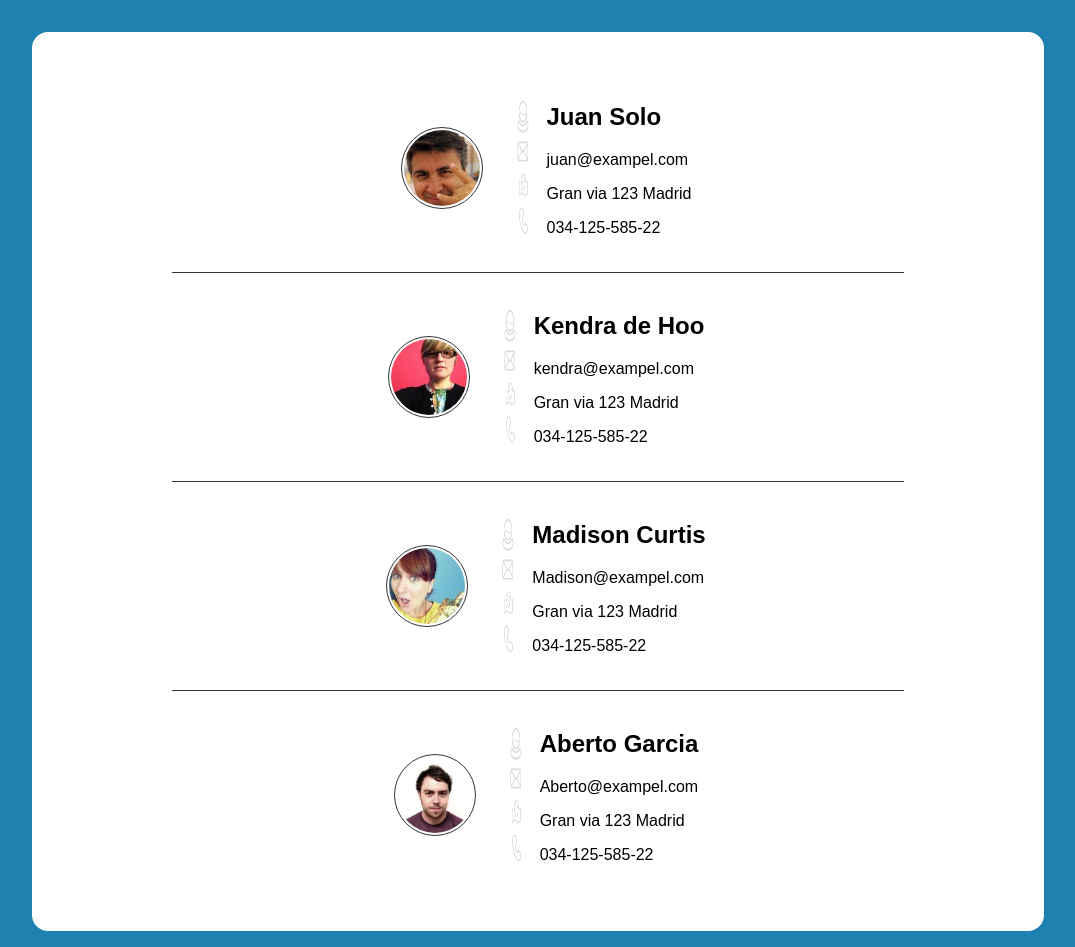
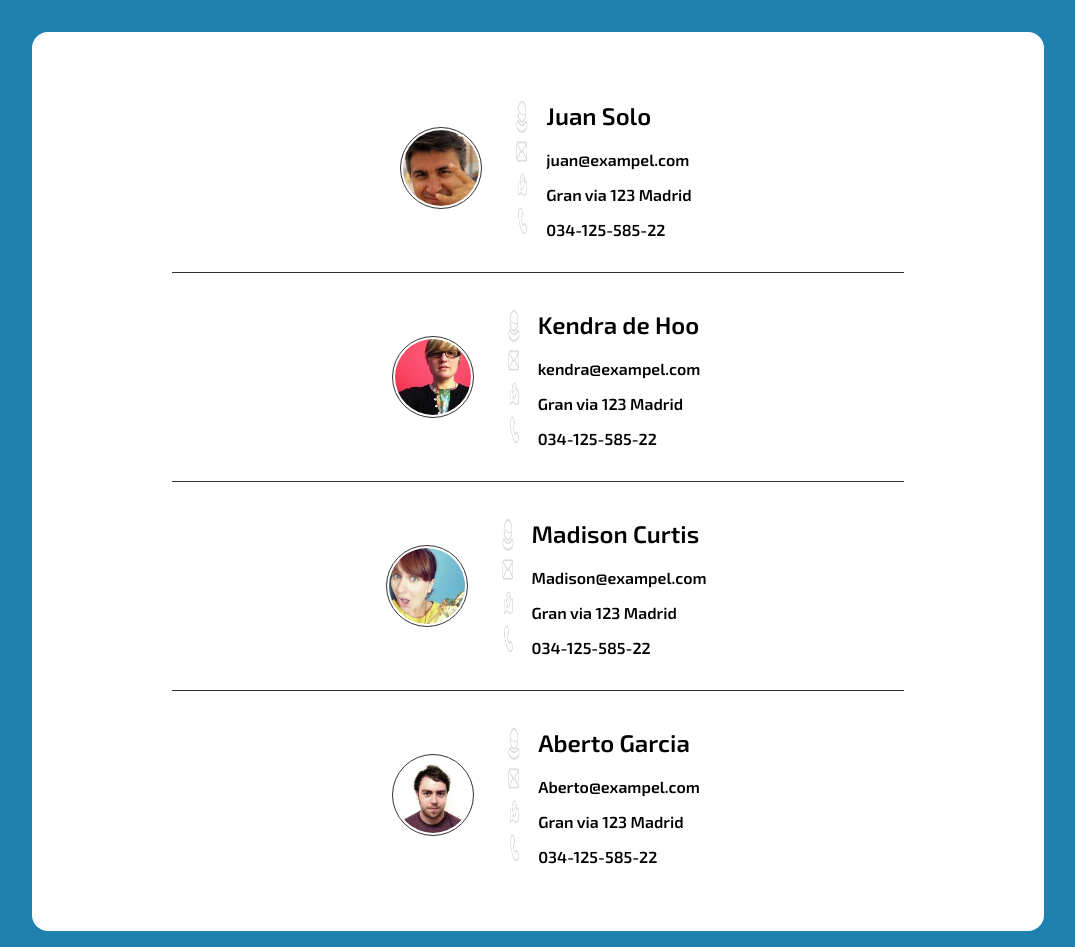
Before and after one commit to souhailbelmiloudi/HTML-CSS, a plain HTML site: page practicaFlexYScss/index.html in a window 1280 px wide. Shown: the whole page, without its empty margins (102-1177 px from the left). Drawn offline with Linux system fonts and the light colour scheme.

Commit message:
12/11/2023

```diff
--- a/practicaFlexYScss/css/_variables.scss
+++ b/practicaFlexYScss/css/_variables.scss
@@ -5,3 +5,5 @@ $margin: 1em;
 $padding: 1em;
 $border-radius: 1em;
 $border-radius-2: 50%;
+$font-family: 'Exo 2', sans-serif;
+;
--- a/practicaFlexYScss/css/style.scss
+++ b/practicaFlexYScss/css/style.scss
@@ -2,10 +2,13 @@
 @use "variables";
 /* mixins **/
 @use "mixin";
+/****/
+@import url('https://fonts.googleapis.com/css2?family=Dancing+Script:wght@400;500&family=Exo+2:wght@600&display=swap');
 
 body{
     background-color: variables.$color-primario;
     font-family: sans-serif;
+    font-family: variables.$font-family;
 }
 
 .contenedor{
```
Also changed, not shown: practicaFlexYScss/css/style.css, 1 other file.
